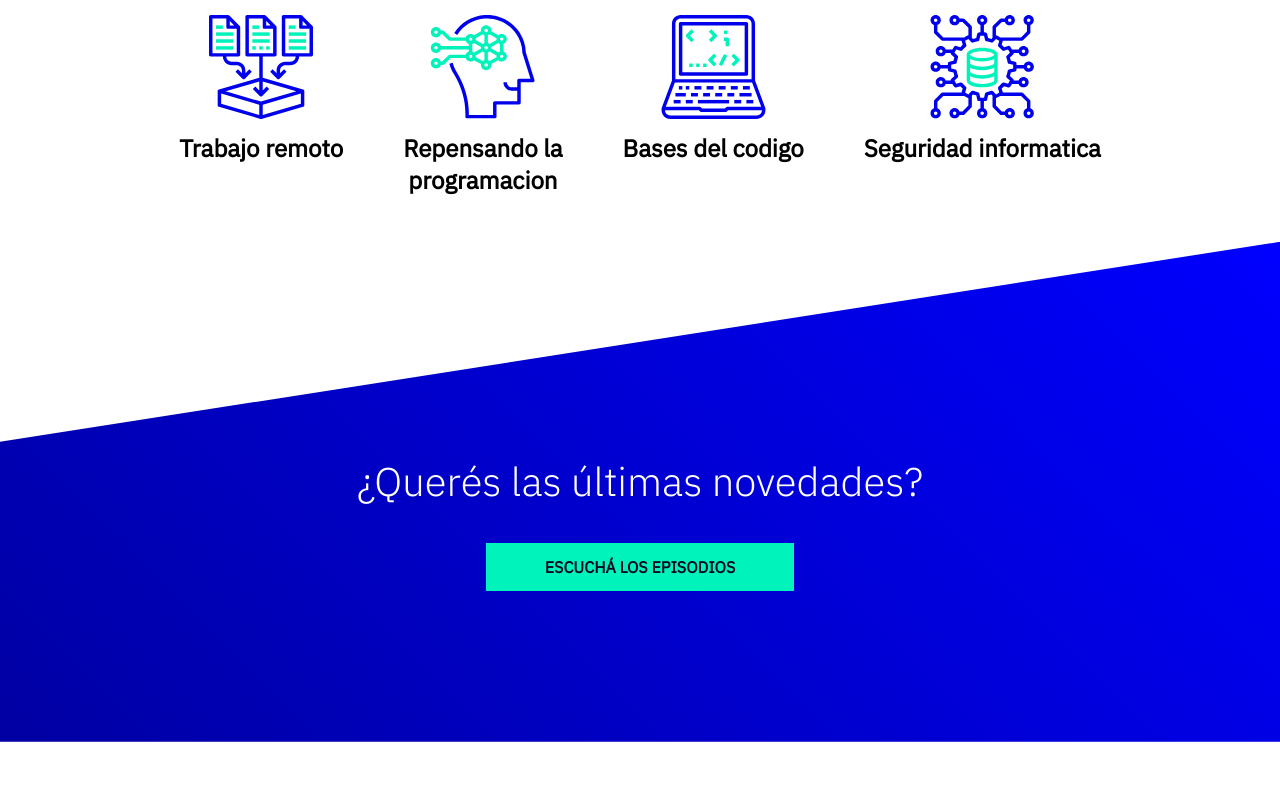
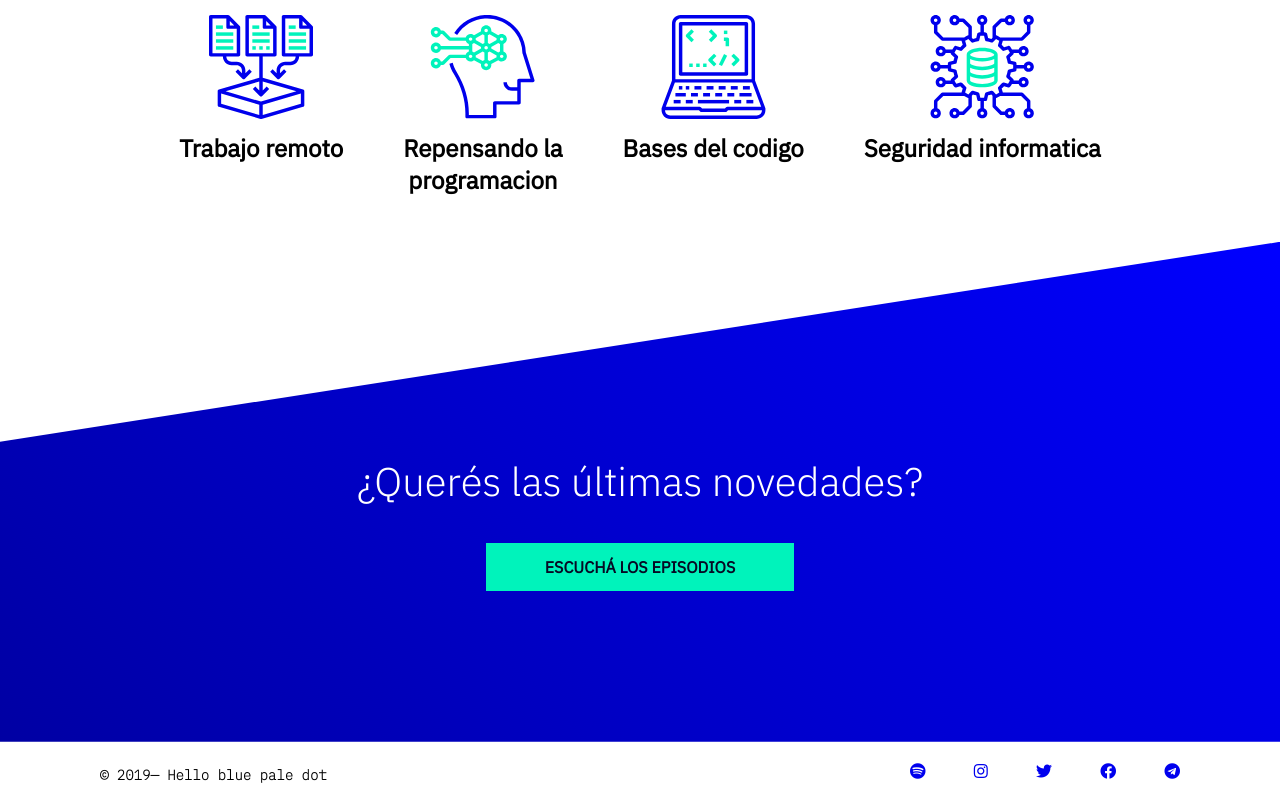
Before and after one commit to AndresHernandezOrtega/proyecto_podcast_channel, a plain HTML site: page index.html in a window 1280 px wide. Shown: the part 3015-3815 px from the top of the page. Before the commit the page ends 3757 px from the top, so only its background shows below. Drawn offline with Linux system fonts and the light colour scheme.

Commit message:
Footer terminado

```diff
--- a/index.html
+++ b/index.html
@@ -16,13 +16,13 @@
     <header>
         <div><img src="src/landingUI_desktop_mobile_kit/assets/logo.svg" alt=""></div>
         <input type="checkbox" id="btn-menu">
-        <label for="btn-menu" class="icon-menu"><i class="fas fa-bars" ></i></label>
+        <label for="btn-menu" class="icon-menu"><i class="fas fa-bars" id="bars" ></i></label>
         <nav>
             <ul>
                 <li><a href="#episodios">EPISODIOS</a></li>
                 <li><a href="#nosotros">NOSOTROS</a></li>
                 <li><a href="#entrevistas">ENTREVISTAS</a></li>
-                <li><a href="">TÓPICOS</a></li>
+                <li><a href="#topicos">TÓPICOS</a></li>
             </ul>
         </nav>
     </header>
@@ -32,7 +32,7 @@
             <h1>Hello <s>World</s> pale blue dot<span id="blue-dot">.</span></h1>
             <p>Un podcast que explora el mundo de la programacion<span class="hidden-words"> y
             la tecnologia</span>. Nuevos episodios, todos los jueves cada 15 dias.</p>
-            <button class="btn-1">CONOCÉ MÁS</button>
+            <button class="btn-1" role="link" onclick="window.location.href='#nosotros'">CONOCÉ MÁS</button>
         </section>
         <section class="section2" id="episodios">
             <h2 id="Episodios">Episodios</h2>
@@ -89,8 +89,18 @@
         </section>
         <section class="conocemas">
             <h2>¿Querés las últimas novedades?</h2>
-            <button class="btn">ESCUCHÁ LOS EPISODIOS</button>
+            <button class="btn" role="link" onclick="window.location='https://open.spotify.com/show/2ySVrxGkN6n6frMTo9Nsrt'">ESCUCHÁ LOS EPISODIOS</button>
         </section>
     </main>
+    <footer>
+        <p>© 2019— Hello blue pale dot </p>
+        <div class="social-media">
+            <a href="https://open.spotify.com/show/2ySVrxGkN6n6frMTo9Nsrt"><i class="fab fa-spotify"></i></a>
+            <a href="https://www.instagram.com/"><i class="fab fa-instagram"></i></a>
+            <a href="https://twitter.com/"><i class="fab fa-twitter"></i></a>
+            <a href="https://www.facebook.com/"><i class="fab fa-facebook"></i></a>
+            <a href="https://web.telegram.org/"><i class="fab fa-telegram"></i></a>
+        </div>
+    </footer>
 </body>
 </html>
--- /dev/null
+++ b/style/_footer.scss
@@ -0,0 +1,44 @@
+footer{
+    background-color: #fff;
+    display: flex;
+    flex-flow: column wrap;
+    align-content: center;
+    p{
+        font-family: 'IBM Plex Mono', monospace;
+        font-size: 14px;
+        font-weight: 900;
+        margin: 24px 0 16px 0;
+    }
+
+    .social-media{
+        margin: 0 0 31px 0;
+        display: flex;
+        flex-flow: row wrap;
+        justify-content: space-between;
+    }
+
+    /* Medium devices (landscape tablets, 768px and up) Footer   */
+    @media only screen and (min-width: 768px) {
+        background-color: #fff;
+        display: flex;
+        flex-flow: row wrap;
+        justify-content: space-between;
+        align-content: center;
+        padding: 0 100px;
+        p{
+            font-family: 'IBM Plex Mono', monospace;
+            font-size: 14px;
+            font-weight: 900;
+            margin: 24px 0 16px 0;
+        }
+
+        .social-media{
+            align-self: center;
+            width: 25%;
+            margin: unset;
+            display: flex;
+            flex-flow: row wrap;
+            justify-content: space-between;
+        }
+    }
+}
--- a/style/_header_nav.scss
+++ b/style/_header_nav.scss
@@ -20,14 +20,14 @@ header{
         position: absolute;
         top: 54px;
     }
-    #btn-menu:checked ~ .icon-menu i::before{
-        content: attr("class="fas fa-times"")
-    }
+
 
     .icon-menu{
         margin-right: 20px;
         padding: 0 2px 0 2px;
         border-radius: 2px;
+
+
     }
     nav{
         display: block;
@@ -123,7 +123,7 @@ header{
                         transition: 200ms ease;
                         cursor: pointer;
                     }
-                    &::after{
+                    &:active{
                         color: #000;
                         text-decoration: line-through;
                     }
--- a/style/style.scss
+++ b/style/style.scss
@@ -1,3 +1,4 @@
 @import "basics";
 @import "header_nav";
 @import "main";
+@import "footer";
```
Also changed, not shown: style/style.css, 1 other file.
